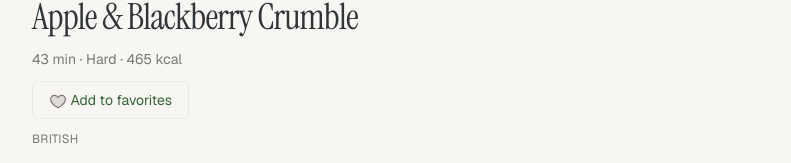
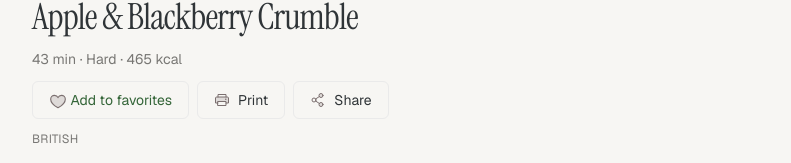
Before and after one commit to TechnoBytee/foody, a Next.js app: page /en/tarif/mealdb-52893 in a window 1280 px wide. Shown: the part 525-688 px from the top of the page, without its empty margins (244-1035 px from the left). Built offline with nearby package versions, Linux system fonts and the light colour scheme; no server answers.

Commit message:
feat(recipes): add print and share actions

```diff
--- a/src/app/[locale]/globals.css
+++ b/src/app/[locale]/globals.css
@@ -76,3 +76,10 @@ body {
     transition-duration: 0.01ms !important;
   }
 }
+
+@media print {
+  @page { margin: 1cm; }
+  body { background: #fff; color: #000; }
+  .animate-chip-in { animation: none !important; }
+  li { break-inside: avoid; }
+}
--- a/src/app/[locale]/tarif/[id]/page.tsx
+++ b/src/app/[locale]/tarif/[id]/page.tsx
@@ -11,6 +11,7 @@ import { metaLabels, metaParts } from "@/lib/recipe-meta";
 import { toCardData } from "@/lib/recipe-card";
 import RecipeCards from "@/components/RecipeCards";
 import FavoriteButton from "@/components/FavoriteButton";
+import RecipeActions from "@/components/RecipeActions";
 import Icon from "@/components/Icon";
 import RouteSkeleton from "@/components/RouteSkeleton";
 
@@ -78,7 +79,7 @@ async function RecipeContent({ params }: { params: Promise<PageParams> }) {
           }).replace(/</g, "\\u003c"),
         }}
       />
-      <Link href={`/${locale}`} className="text-sm text-[#787774] transition hover:text-[#2F3437]">
+      <Link href={`/${locale}`} className="text-sm text-[#787774] transition hover:text-[#2F3437] print:hidden">
         <Icon name="arrow-left" size={16} /> {messages.back}
       </Link>
       <div className="flex flex-col gap-3">
@@ -102,7 +103,10 @@ async function RecipeContent({ params }: { params: Promise<PageParams> }) {
         {metaParts(recipe, labels).length > 0 && (
           <p className="text-sm text-[#787774]">{metaParts(recipe, labels).join(" · ")}</p>
         )}
-        <FavoriteButton recipe={toCardData(recipe)} locale={locale} />
+        <div className="flex flex-wrap gap-2 print:hidden">
+          <FavoriteButton recipe={toCardData(recipe)} locale={locale} />
+          <RecipeActions name={recipe.name[locale]} locale={locale} />
+        </div>
         {(recipe.era || recipe.region || recipe.area) && (
           <p className="flex flex-wrap gap-x-4 gap-y-1 text-xs uppercase tracking-wide text-[#787774]">
             {recipe.era && (
@@ -162,7 +166,7 @@ async function RecipeContent({ params }: { params: Promise<PageParams> }) {
       </section>
 
       {alternatives.length > 0 && (
-        <section className="flex flex-col gap-4">
+        <section className="flex flex-col gap-4 print:hidden">
           <h2 className="font-serif text-xl">{messages.alternatives}</h2>
           <RecipeCards recipes={alternatives} locale={locale} />
         </section>
--- /dev/null
+++ b/src/components/RecipeActions.tsx
@@ -0,0 +1,41 @@
+"use client";
+
+import { useState } from "react";
+import { getMessages } from "@/i18n";
+import Icon from "./Icon";
+
+export default function RecipeActions({
+  name,
+  locale,
+}: {
+  name: string;
+  locale: "tr" | "en";
+}) {
+  const m = getMessages(locale);
+  const [shared, setShared] = useState(false);
+
+  const share = async () => {
+    const data = { title: name, url: window.location.href };
+    try {
+      if (navigator.share) await navigator.share(data);
+      else await navigator.clipboard.writeText(data.url);
+      setShared(true);
+    } catch {
+      setShared(false);
+    }
+  };
+
+  const buttonClass =
+    "inline-flex items-center gap-2 rounded-md border border-[#EAEAEA] px-4 py-2 text-sm transition hover:bg-[#F7F6F3]";
+
+  return (
+    <div className="flex flex-wrap gap-2 print:hidden">
+      <button onClick={() => window.print()} className={buttonClass}>
+        <Icon name="printer" size={16} /> {m.print}
+      </button>
+      <button onClick={share} aria-live="polite" className={buttonClass}>
+        <Icon name="share-network" size={16} /> {shared ? m.thanks : m.share}
+      </button>
+    </div>
+  );
+}
```
